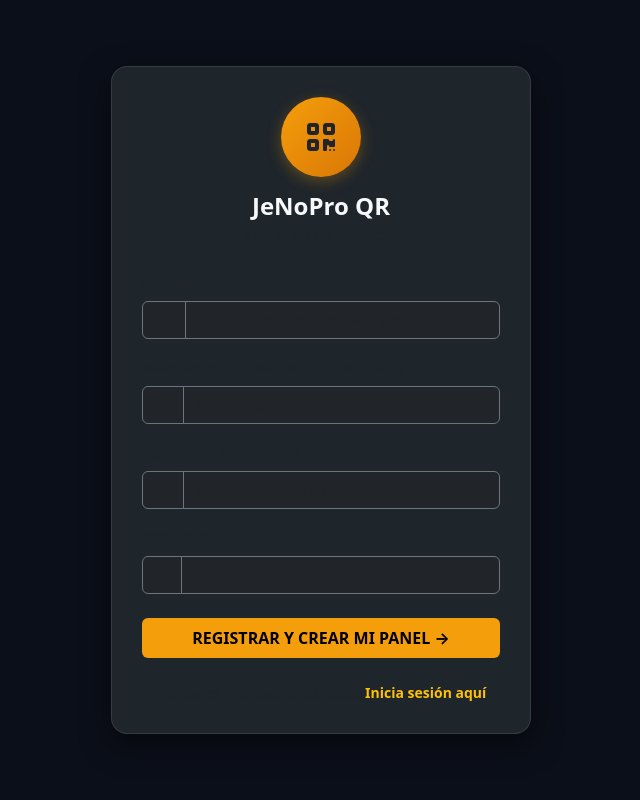
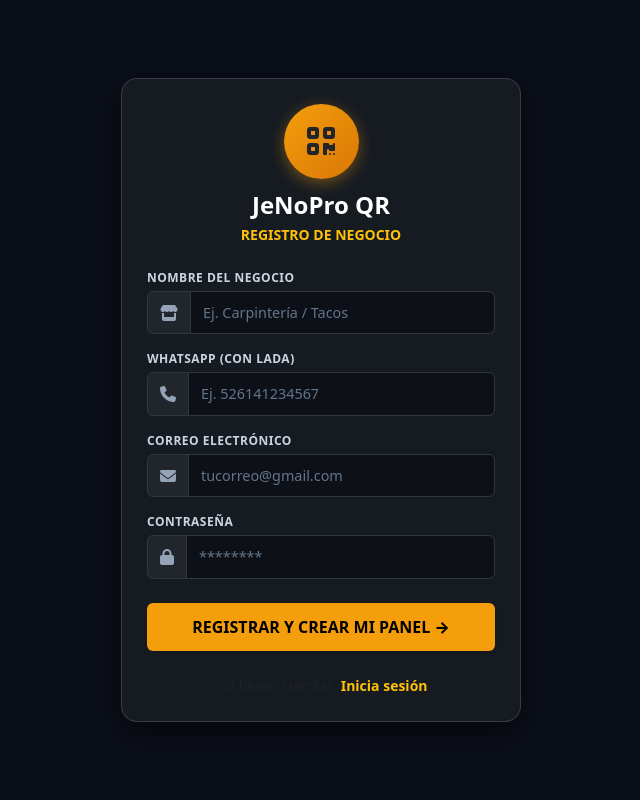
Before and after one commit to Jensau7/qr-expres-jenopro, a Flask app: page /registro in a window 1280 px wide. Shown: the whole page, without its empty margins (319-959 px from the left). Run offline with Flask 3, Linux system fonts and the light colour scheme.

Commit message:
Update registro.html

```diff
--- a/templates/registro.html
+++ b/templates/registro.html
@@ -15,33 +15,61 @@
             align-items: center;
             justify-content: center;
             font-family: system-ui, -apple-system, sans-serif;
-            padding: 20px;
+            padding: 15px;
         }
         .card-registro {
-            background: #1e252b;
-            border: 1px solid rgba(255, 255, 255, 0.1);
+            background: #161b22;
+            border: 1px solid rgba(255, 255, 255, 0.15);
             border-radius: 16px;
-            padding: 30px;
+            padding: 25px;
             width: 100%;
-            max-width: 420px;
-            box-shadow: 0 10px 30px rgba(0,0,0,0.5);
+            max-width: 400px;
+            box-shadow: 0 10px 30px rgba(0,0,0,0.6);
         }
         .logo-circle {
-            width: 80px;
-            height: 80px;
-            margin: 0 auto 15px auto;
+            width: 75px;
+            height: 75px;
+            margin: 0 auto 12px auto;
             background: linear-gradient(135deg, #f59e0b, #d97706);
             border-radius: 50%;
             display: flex;
             align-items: center;
             justify-content: center;
-            box-shadow: 0 4px 15px rgba(245, 158, 11, 0.3);
+            box-shadow: 0 4px 15px rgba(245, 158, 11, 0.4);
+        }
+        .form-label {
+            color: #cbd5e1 !important;
+            font-size: 0.75rem;
+            letter-spacing: 0.5px;
+            margin-bottom: 4px;
+        }
+        .form-control {
+            background-color: #0d1117 !important;
+            color: #ffffff !important;
+            border: 1px solid #30363d !important;
+            font-size: 0.9rem;
+            padding: 10px 12px;
+        }
+        .form-control::placeholder {
+            color: #64748b !important;
+            opacity: 1;
+        }
+        .form-control:focus {
+            border-color: #f59e0b !important;
+            box-shadow: 0 0 0 0.25rem rgba(245, 158, 11, 0.25);
+        }
+        .input-group-text {
+            background-color: #21262d !important;
+            color: #94a3b8 !important;
+            border: 1px solid #30363d !important;
         }
         .btn-orange {
             background-color: #f59e0b;
-            color: #000;
-            font-weight: bold;
+            color: #000000;
+            font-weight: 800;
             border: none;
+            padding: 12px;
+            transition: background 0.2s;
         }
         .btn-orange:hover {
             background-color: #d97706;
@@ -54,44 +82,44 @@
             <div class="logo-circle">
                 <i class="fa-solid fa-qrcode text-dark fs-2"></i>
             </div>
-            <h4 class="fw-bold mb-1">JeNoPro QR</h4>
-            <p class="text-muted small mb-4">REGISTRO DE NEGOCIO</p>
+            <h4 class="fw-bold mb-1 text-white">JeNoPro QR</h4>
+            <p class="text-warning small mb-4 fw-semibold tracking-wide">REGISTRO DE NEGOCIO</p>
         </div>
 
         <form action="/registro" method="POST">
             <div class="mb-3">
-                <label class="form-label small text-muted fw-bold">NOMBRE DEL NEGOCIO</label>
+                <label class="form-label fw-bold d-block">NOMBRE DEL NEGOCIO</label>
                 <div class="input-group">
-                    <span class="input-group-text bg-dark text-muted border-secondary"><i class="fa-solid fa-store"></i></span>
-                    <input type="text" name="nombre" class="form-control bg-dark text-white border-secondary" placeholder="Ej. Carpintería / Tacos El Paisa" required>
+                    <span class="input-group-text"><i class="fa-solid fa-store"></i></span>
+                    <input type="text" name="nombre" class="form-control" placeholder="Ej. Carpintería / Tacos" required>
                 </div>
             </div>
             <div class="mb-3">
-                <label class="form-label small text-muted fw-bold">WHATSAPP DEL NEGOCIO (CON LADA)</label>
+                <label class="form-label fw-bold d-block">WHATSAPP (CON LADA)</label>
                 <div class="input-group">
-                    <span class="input-group-text bg-dark text-muted border-secondary"><i class="fa-solid fa-phone"></i></span>
-                    <input type="text" name="telefono" class="form-control bg-dark text-white border-secondary" placeholder="Ej. 526141234567">
+                    <span class="input-group-text"><i class="fa-solid fa-phone"></i></span>
+                    <input type="text" name="telefono" class="form-control" placeholder="Ej. 526141234567">
                 </div>
             </div>
             <div class="mb-3">
-                <label class="form-label small text-muted fw-bold">CORREO ELECTRÓNICO</label>
+                <label class="form-label fw-bold d-block">CORREO ELECTRÓNICO</label>
                 <div class="input-group">
-                    <span class="input-group-text bg-dark text-muted border-secondary"><i class="fa-solid fa-envelope"></i></span>
-                    <input type="email" name="correo" class="form-control bg-dark text-white border-secondary" placeholder="tucorreo@gmail.com" required>
+                    <span class="input-group-text"><i class="fa-solid fa-envelope"></i></span>
+                    <input type="email" name="correo" class="form-control" placeholder="tucorreo@gmail.com" required>
                 </div>
             </div>
             <div class="mb-4">
-                <label class="form-label small text-muted fw-bold">CONTRASEÑA</label>
+                <label class="form-label fw-bold d-block">CONTRASEÑA</label>
                 <div class="input-group">
-                    <span class="input-group-text bg-dark text-muted border-secondary"><i class="fa-solid fa-lock"></i></span>
-                    <input type="password" name="password" class="form-control bg-dark text-white border-secondary" placeholder="********" required>
+                    <span class="input-group-text"><i class="fa-solid fa-lock"></i></span>
+                    <input type="password" name="password" class="form-control" placeholder="********" required>
                 </div>
             </div>
-            <button type="submit" class="btn btn-orange w-100 py-2">REGISTRAR Y CREAR MI PANEL &rarr;</button>
+            <button type="submit" class="btn btn-orange w-100 shadow-sm">REGISTRAR Y CREAR MI PANEL &rarr;</button>
         </form>
 
         <div class="text-center mt-4 small">
-            <span class="text-muted">¿Ya tienes una cuenta activada?</span> <a href="/login" class="text-warning text-decoration-none fw-bold">Inicia sesión aquí</a>
+            <span class="text-muted">¿Ya tienes cuenta?</span> <a href="/login" class="text-warning text-decoration-none fw-bold ms-1">Inicia sesión</a>
         </div>
     </div>
 </body>
```
